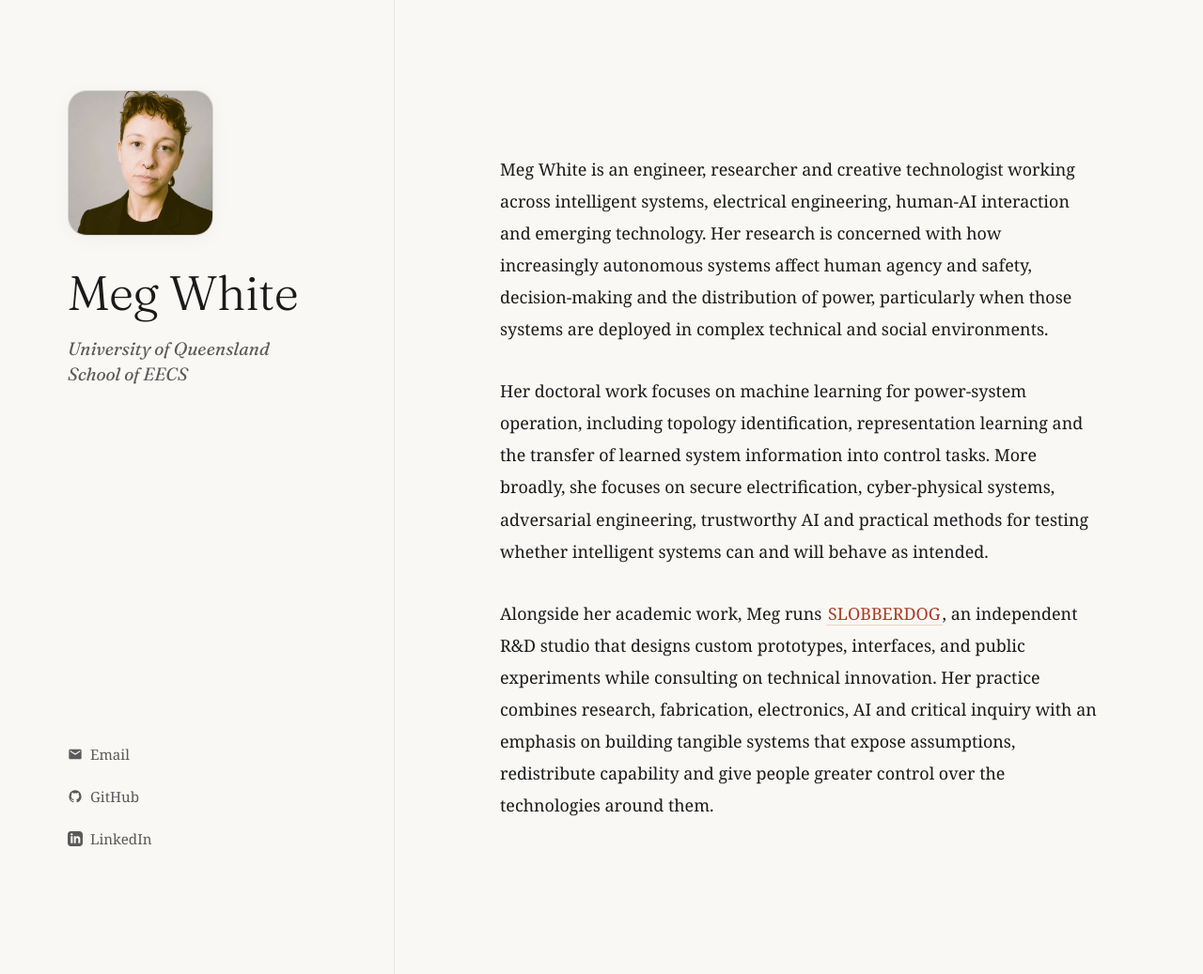
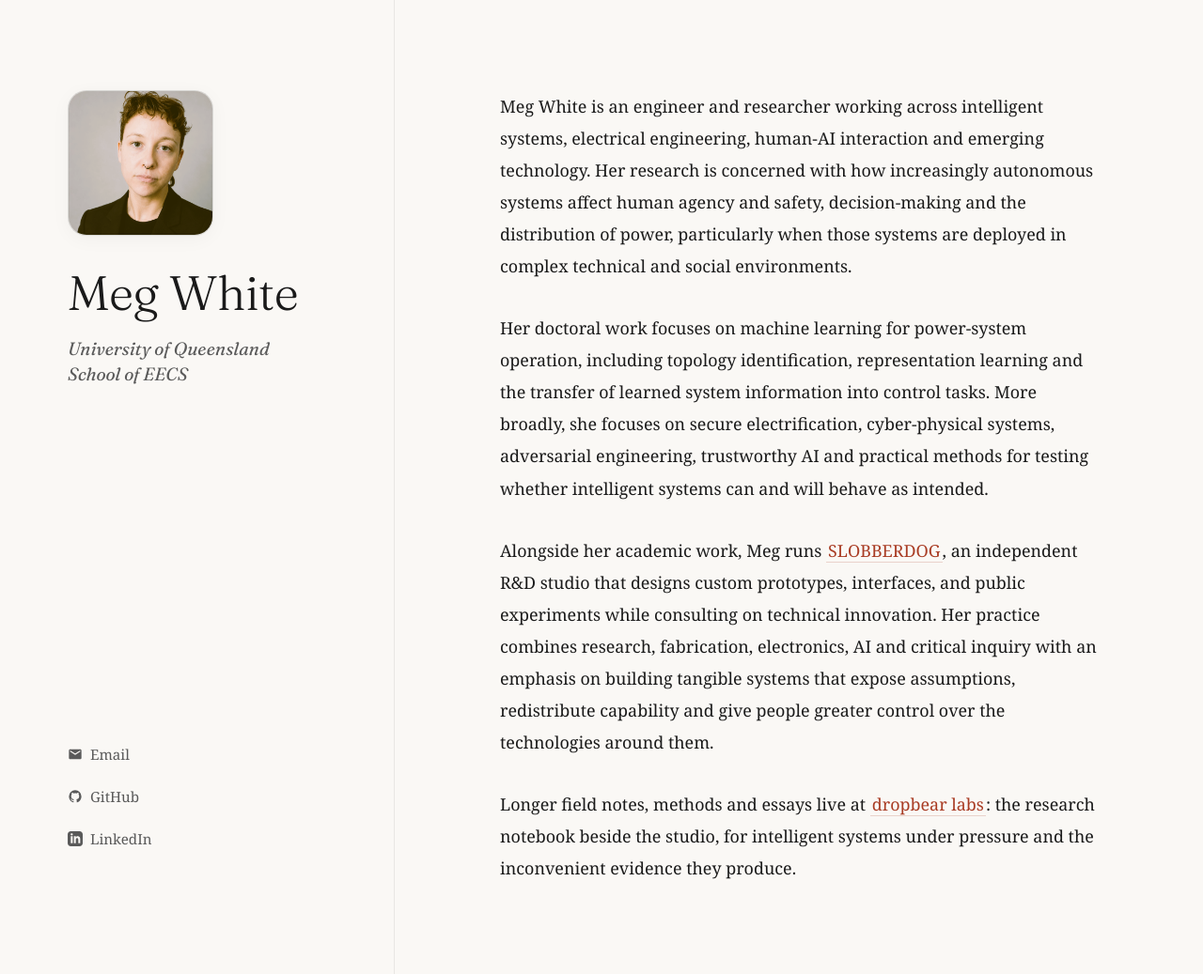
Before and after one commit to unmeg/unmeg.github.io, a Jekyll site: the page built from index.html, in a window 1280 px wide and 1037 px high. Shown: the whole window at 94% size. Built offline with Jekyll 4.4.1, drawn with Linux system fonts in a browser that asks for light colours.

Commit message:
Update index.html

```diff
--- a/index.html
+++ b/index.html
@@ -2,8 +2,10 @@
 layout: academic
 title: Home
 ---
-<p>Meg White is an engineer, researcher and creative technologist working across intelligent systems, electrical engineering, human-AI interaction and emerging technology. Her research is concerned with how increasingly autonomous systems affect human agency and safety, decision-making and the distribution of power, particularly when those systems are deployed in complex technical and social environments.</p>
+<p>Meg White is an engineer and researcher working across intelligent systems, electrical engineering, human-AI interaction and emerging technology. Her research is concerned with how increasingly autonomous systems affect human agency and safety, decision-making and the distribution of power, particularly when those systems are deployed in complex technical and social environments.</p>
 
 <p>Her doctoral work focuses on machine learning for power-system operation, including topology identification, representation learning and the transfer of learned system information into control tasks. More broadly, she focuses on secure electrification, cyber-physical systems, adversarial engineering, trustworthy AI and practical methods for testing whether intelligent systems can and will behave as intended.</p>
 
 <p>Alongside her academic work, Meg runs <a href="https://slobberdog.fyi" target="_blank" rel="noopener">SLOBBERDOG</a>, an independent R&D studio that designs custom prototypes, interfaces, and public experiments while consulting on technical innovation. Her practice combines research, fabrication, electronics, AI and critical inquiry with an emphasis on building tangible systems that expose assumptions, redistribute capability and give people greater control over the technologies around them.</p>
+
+<p>Longer field notes, methods and essays live at <a href="https://dropbearlabs.io" target="_blank" rel="noopener">dropbear labs</a>: the research notebook beside the studio, for intelligent systems under pressure and the inconvenient evidence they produce.</p>
```
